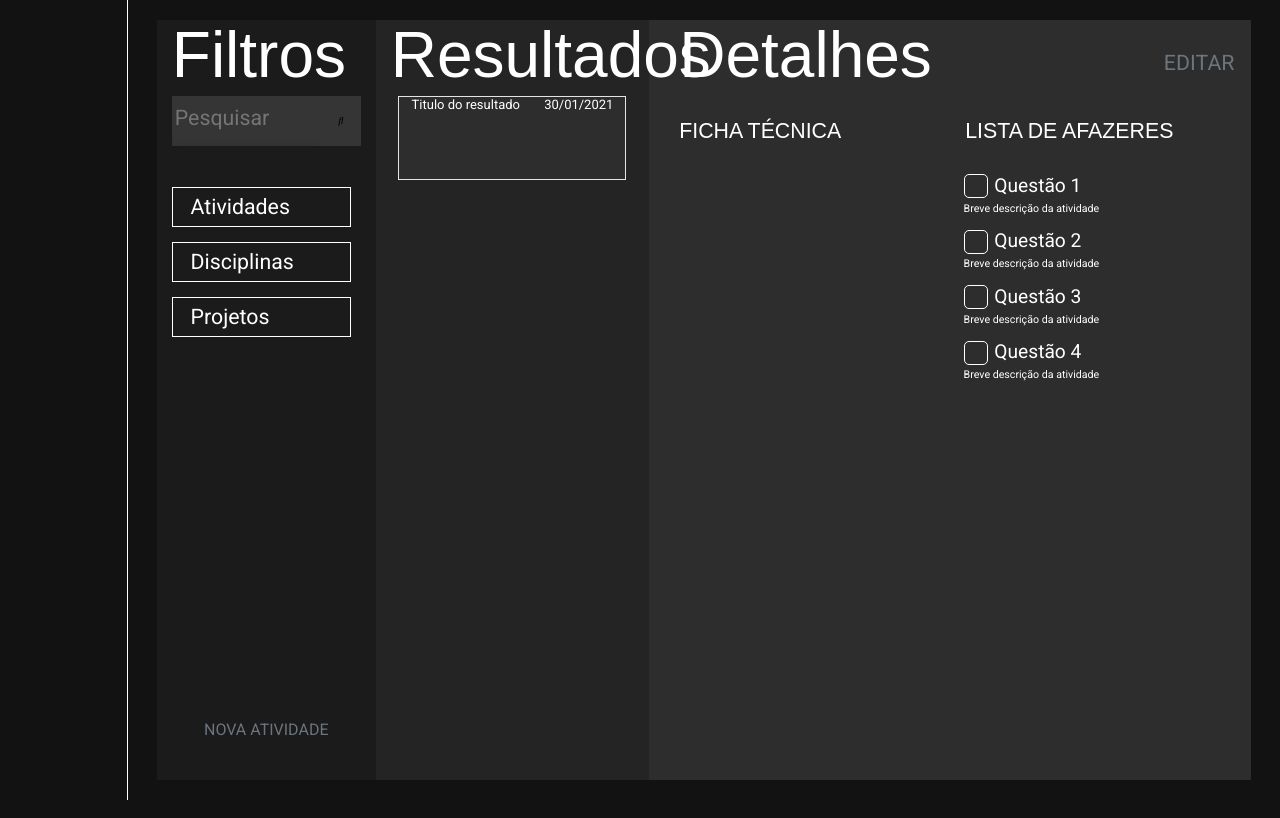
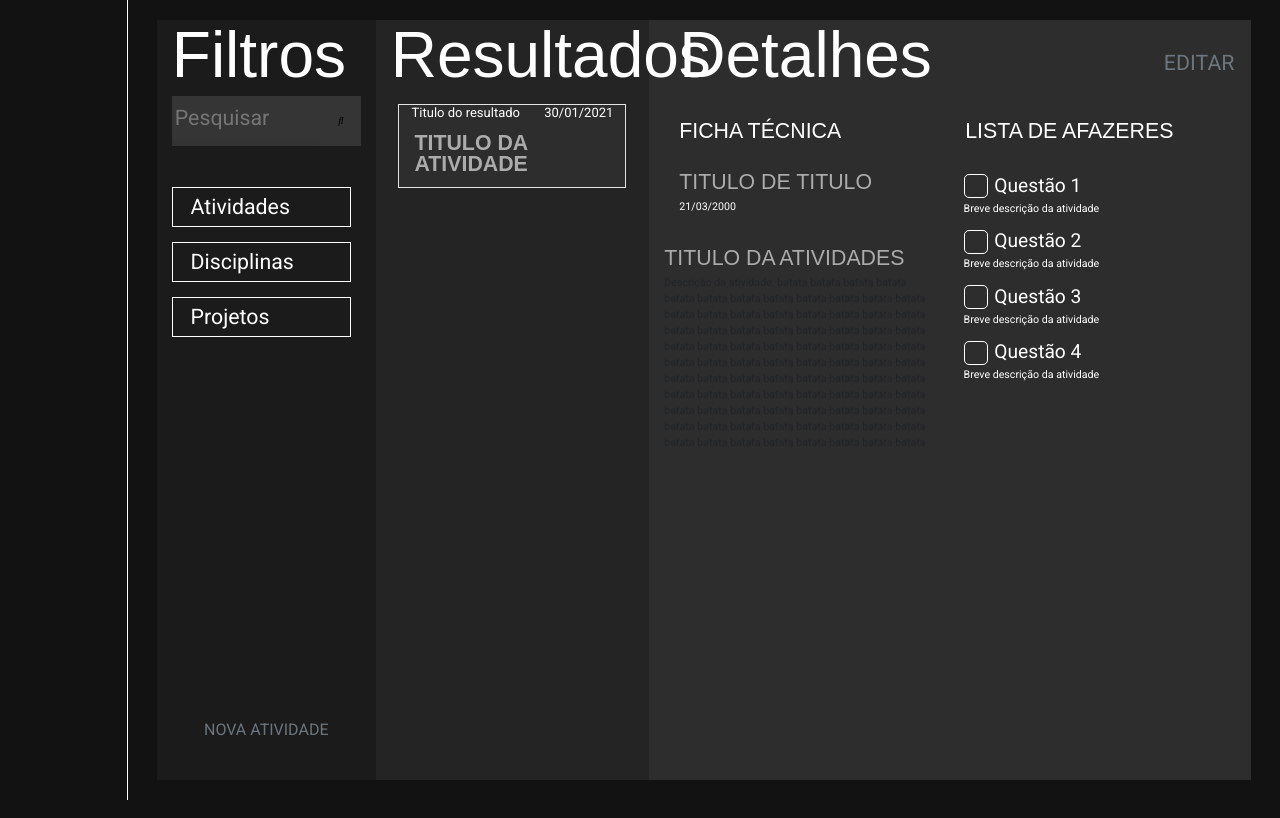
Before and after one commit to Gametask-Co/GT-FRONT, a React (Create React App) app: page /task in a window 1280 px wide. Shown: the top 818 px of the page. Built offline with nearby package versions, Linux system fonts and the light colour scheme; a web font is replaced by a local one.

Commit message:
alterações de ontem

```diff
--- a/src/components/Cards/Cards.sass
+++ b/src/components/Cards/Cards.sass
@@ -96,6 +96,7 @@ input::placeholder
     display: flex
     justify-content: center
     height: 100%
+    padding-top: 3%
 .retangulo.active
     width: 100%;
     height: 84px;
@@ -105,6 +106,8 @@ input::placeholder
     width: 276px
     height: 84px
     background-color: rgba(255, 255, 255, 0.04)
+    display: flex;
+    flex-flow: column;
 #card-detalhes
     width: 55%
     height: 100%
@@ -295,3 +298,20 @@ checkbox-container
 .cabecalho-resultado
     h4
         font-size: 13px
+
+.retangulo-titulo-atividade
+    height: 100%
+    width: 100%
+    justify-content: center
+    align-items: center
+    display: flex
+
+.retangulo-titulo-atividade
+    h2
+        font-weight: bold
+
+.cabecalho-ficha-tecnica
+    height: 10%
+    width: 100%
+.cabecalho-ficha-tecnica p
+    color: white
--- a/src/components/Task/CardDetalhes.js
+++ b/src/components/Task/CardDetalhes.js
@@ -25,6 +25,39 @@ function CardDetalhes() {
                                 Ficha Técnica
                             </h2>
                         </div>
+                        <div className="cabecalho-ficha-tecnica col-lg-12">
+                            <div>
+                                <h2>
+                                    Titulo de titulo
+                                </h2>
+                            </div>
+                            <div>
+                                <p>21/03/2000</p>
+                            </div>
+                        </div>
+
+                        <div className="">
+                            <h2>
+                                Titulo da  atividades
+                            </h2>
+
+                            <p>
+                                Descrição da atividade. batata batata batata batata batata batata batata batata
+                                batata batata batata batata batata batata batata batata batata batata batata
+                                batata batata batata batata batata batata batata batata batata batata batata batata
+                                batata batata batata batata batata batata batata batata batata batata batata batata
+                                batata batata batata batata batata batata batata batata batata batata batata batata
+                                batata batata batata batata batata batata batata batata batata batata batata batata
+                                batata batata batata batata batata batata batata batata batata batata
+                                batata batata batata batata batata batata batata
+                            </p>
+
+                        </div>
+                        <div>
+
+                        </div>
+
+
                     </div>
 
 
--- a/src/components/Task/CardResultados.js
+++ b/src/components/Task/CardResultados.js
@@ -22,7 +22,21 @@ function CardResultados() {
                                     30/01/2021
                                 </h4>
                             </div>
+                            <div className="retangulo-titulo-atividade">
+                                <h2>Titulo da Atividade</h2>
+                            </div>
                         </li>
+
+                        {/* <li className="retangulo col-lg-10">
+                            <div className="row cabecalho-resultado">
+                                <h4 className="title titulo-resultado">
+                                    Titulo do resultado
+                                </h4>
+                                <h4>
+                                    30/01/2021
+                                </h4>
+                            </div>
+                        </li> */}
                     </ul>
                 </div>
             </div>
```
